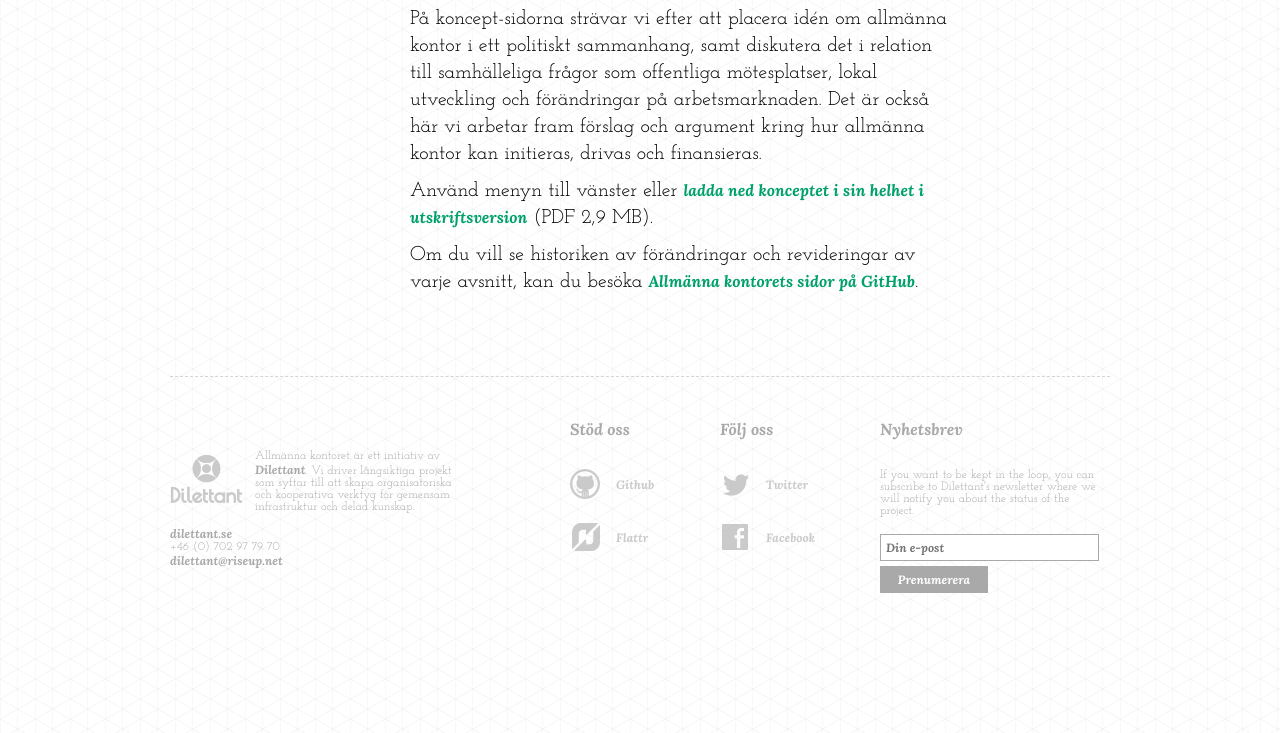
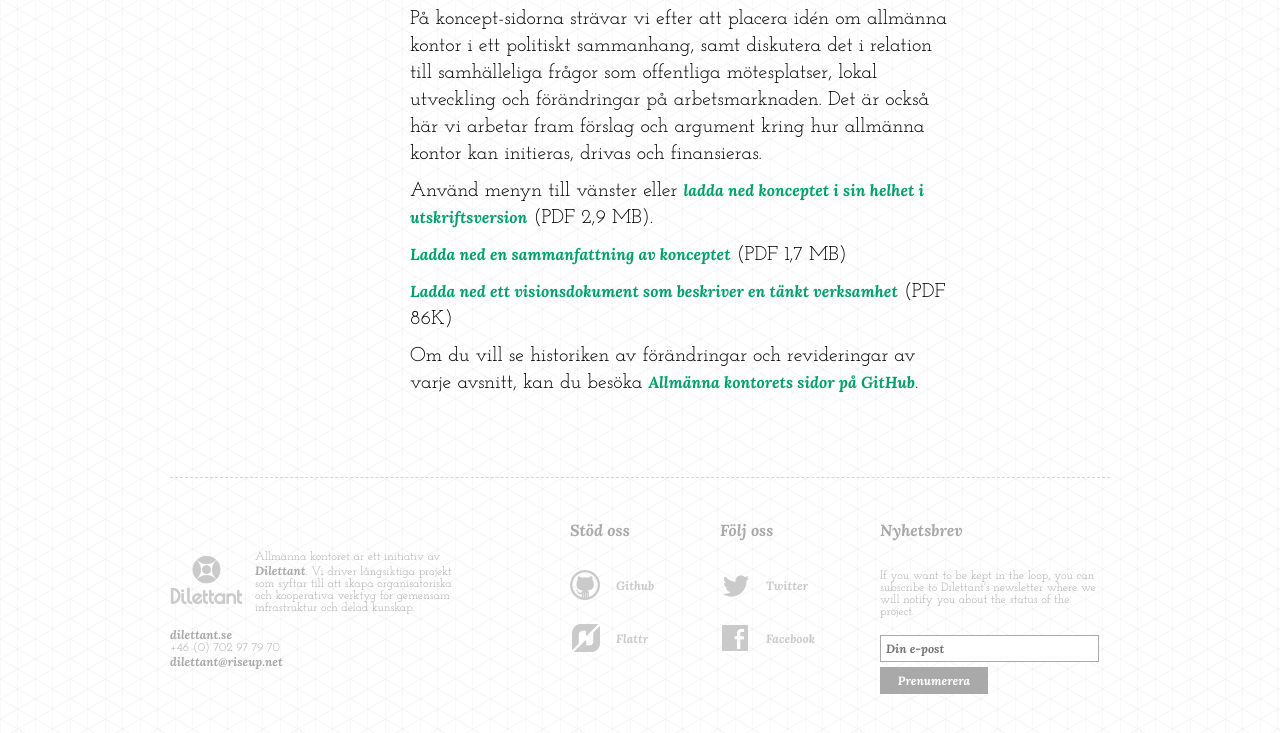
Before and after one commit to dilettant/allmannakontoret, a Jekyll site: the page built from koncept.md, in a window 1280 px wide, cut to the strip 601-1405 px from the top of the page. Shown: the top 733 px of the strip. Built offline with Jekyll 4.4.1, drawn with Linux system fonts in a browser that asks for light colours; comment, search, counter and statistics services are not loaded; before the commit the page ends 1304 px from its top, so only the background shows below that.

Commit message:
Update koncept.md

```diff
--- a/koncept.md
+++ b/koncept.md
@@ -12,4 +12,8 @@ På koncept-sidorna strävar vi efter att placera idén om allmänna kontor i et
 
 Använd menyn till vänster eller [ladda ned konceptet i sin helhet i utskriftsversion](https://dl.dropboxusercontent.com/u/1319336/dl-dilettant/allmanna_kontoret-koncept.pdf) (PDF 2,9 MB).
 
+[Ladda ned en sammanfattning av konceptet](https://www.dropbox.com/s/uejcy4uafxxz9gg/150305%20AK%20Kort%20Projektbeskrivning.pdf?dl=0) (PDF 1,7 MB)
+
+[Ladda ned ett visionsdokument som beskriver en tänkt verksamhet](https://www.dropbox.com/s/j82b5ocud1z80r8/150305%20Visionsdokument%20AK.pdf?dl=0) (PDF 86K)
+
 Om du vill se historiken av förändringar och revideringar av varje avsnitt, kan du besöka [Allmänna kontorets sidor på GitHub](https://github.com/dilettant/thepublicoffice).
```
